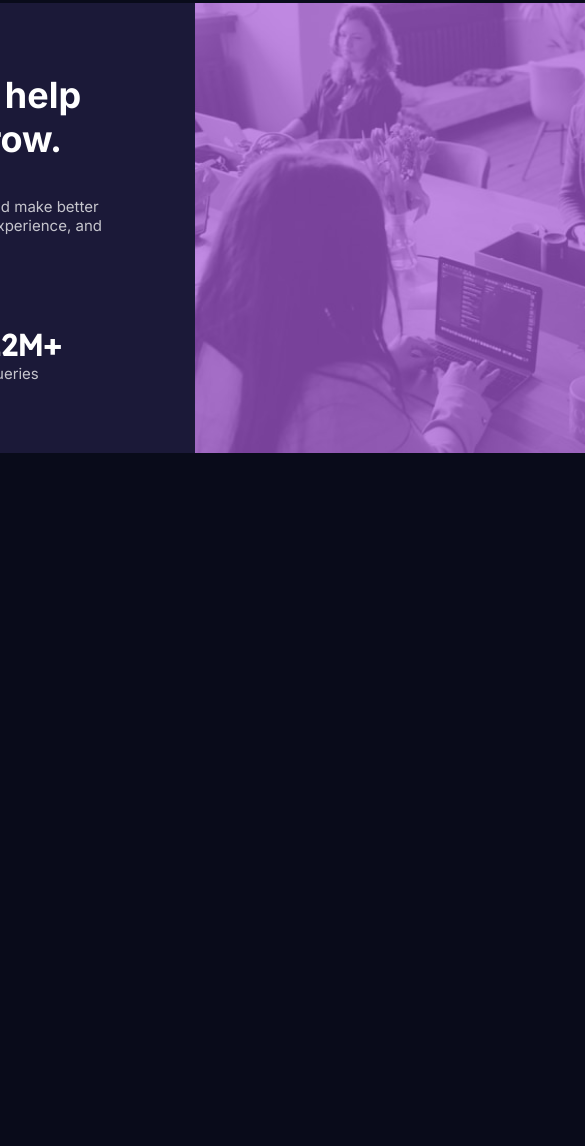
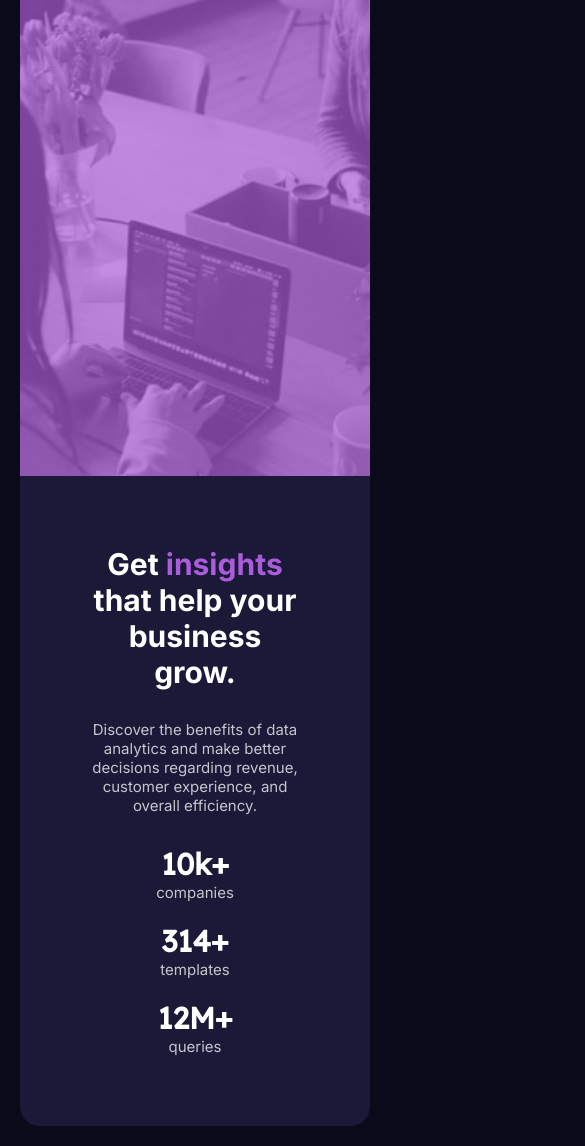
Before and after one commit to Shohanojjaman/statsPreviewCardComponent, a plain HTML site: page index.html in a window 390 px wide. Shown: the part 194-1340 px from the top of the page, 585 px wide, since content can reach past the window. Before the commit the page ends 844 px from the top, so only its background shows below. Drawn offline with Linux system fonts and the light colour scheme.

Commit message:
Responsive the page layout.

```diff
--- a/style.css
+++ b/style.css
@@ -57,10 +57,10 @@ body {
 }
 
 .card {
-    min-width: 1115px;
+    max-width: 1115px;
     min-height: 450px;
-    display: flex;
-    flex-direction: row;
+    display: grid;
+    grid-template-columns: repeat(2, 1fr);
     border-radius: 20px;
     overflow: hidden;
     background-color: var(--Dark-desaturated-blue-cbg);
@@ -74,13 +74,12 @@ body {
 .card-text {
     padding: 70px;
     display: grid;
-    flex-direction: column;
+    grid-auto-flow: row;
 }
 
 .card-text h1 {
     font-size: 36px;
     font-weight: var(--fw-bold);
-    /* margin-bottom: 30px; */
 }
 
 .card-text h1 span {
@@ -92,9 +91,9 @@ body {
 }
 
 .stats {
-    display: grid;
-    grid-template-columns: 1fr 1fr 1fr;
+    display: flex;
     align-items: end;
+    justify-content: space-between;
 }
 
 .stats h2 {
@@ -127,3 +126,44 @@ body {
     left: 0;
     z-index: 99;
 }
+
+@media (max-width:1140px) {
+    .card {
+        max-width: 500px;
+        margin: 20px;
+        grid-template-columns: repeat(1, 1fr);
+        grid-template-rows: 1fr 1fr;
+    }
+
+    .card-text {
+        padding: 70px;
+        display: flex;
+        flex-direction: column;
+        text-align: center;
+        gap: 30px;
+    }
+
+    .card-text h1 {
+        font-size: 30px;
+        font-weight: var(--fw-bold);
+    }
+
+    .card-bg {
+        grid-row: 1 /2;
+        background-image: url(./images/image-header-mobile.jpg);
+        background-position: center;
+        background-repeat: no-repeat;
+        background-size: cover;
+        position: relative;
+    }
+
+    .stats {
+        flex-direction: column;
+        align-items: center;
+        gap: 20px;
+    }
+
+    .stats-item {
+        text-align: center;
+    }
+}
```
